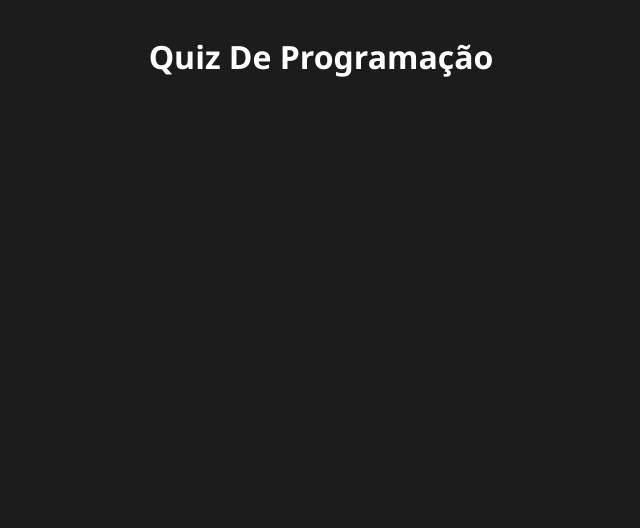
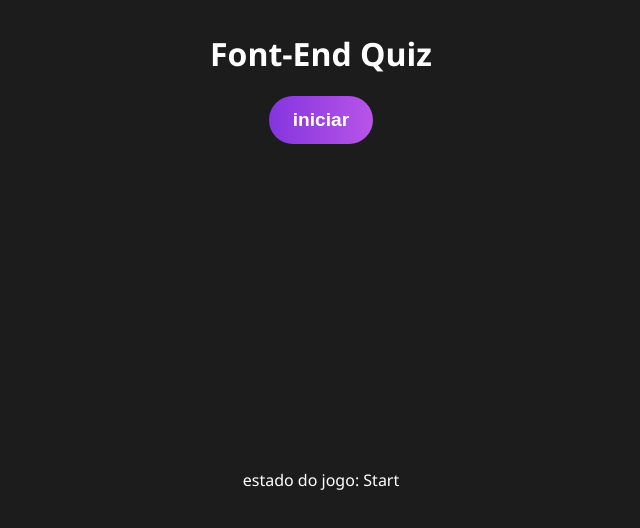
Before and after one commit to barbosadiego/quiz-vue, a Vue app: page / in a window 1280 px wide. Shown: the top 528 px of the page, without its empty margins (319-959 px from the left). Built offline with nearby package versions, Linux system fonts and the light colour scheme.

Commit message:
add mutation for playing stage

```diff
--- a/src/App.vue
+++ b/src/App.vue
@@ -1,17 +1,24 @@
 <template>
   <div id="app">
     <Welcome />
+    <main>
+      <Question v-if="$store.state.gameStage === 'Playing'"/>
+      <p>estado do jogo: {{$store.state.gameStage}}</p>
+    </main>
   </div>
 </template>
 
 <script>
 import Welcome from '@/components/QuizWelcome.vue';
+import Question from '@/components/QuizQuestion.vue';
 
 export default {
   name: 'App',
   components: {
     Welcome,
-  }
+    Question,
+  },
+
 }
 </script>
 
@@ -25,9 +32,32 @@ export default {
     background-color: $grey
     font-family: 'Segoe UI', Tahoma, Geneva, Verdana, sans-serif
     color: $white
+    margin: 0px
 
-  #app
-    display: flex
-    flex-direction: column
+    #app
+      display: flex
+      flex-direction: column
+      width: 100%
+      min-height: 100vh
+      gap: 1rem
+
+      button
+        font-weight: bold
+        cursor: pointer
+        font-size: 1.2rem
+        padding: 0.8rem 1.5rem
+        background: linear-gradient(90deg, rgba(132, 53, 222, 1) 0%, rgba(184, 84, 232, 1) 100%)
+        border-radius: 3rem
+        border: none
+        color: $white
+        &:hover
+          background: linear-gradient(90deg, rgba(184, 84, 232, 1) 0%, rgba(132, 53, 222, 1) 100%)
+
+    main
+      flex: 1
+      display: flex
+      flex-direction: column
+      justify-content: center
+      align-items: center
 
 </style>
--- a/src/components/QuizWelcome.vue
+++ b/src/components/QuizWelcome.vue
@@ -1,22 +1,33 @@
 <template>
-  <section class="welcome">
-    <h1>quiz de programação</h1>
-  </section>
+  <header class="welcome">
+    <h1>font-end quiz</h1>
+    <button v-if="$store.state.gameStage === 'Start'" @click="start">iniciar</button>
+  </header>
 </template>
 
 <script>
 export default {
   name: "WelcomeComponent",
+  methods: {
+    start(){
+      this.$store.commit('START_PLAYING')
+    }
+  }
 }
 </script>
 
 <style lang="sass" scoped>
 
   .welcome
+    display: flex
+    flex-direction: column
+    align-items: center
+
     h1
-      text-align: center
       text-transform: capitalize
       font-weight: bold
       font-size: 2rem
+      margin-top: 2rem
+
 
 </style>
--- a/src/store/index.js
+++ b/src/store/index.js
@@ -1,14 +1,24 @@
 import Vue from 'vue'
 import Vuex from 'vuex'
+import questions from '@/data/questions'
 
 Vue.use(Vuex)
+const stages = ["Start", "Category", "Playing", "End"]
 
 export default new Vuex.Store({
   state: {
+    gameStage: stages[0],
+    currentQuestion: 0,
+    answerSelect: null,
+    userScore: 0,
+    questions,
   },
   getters: {
   },
   mutations: {
+    START_PLAYING(){
+      this.state.gameStage = stages[2]
+    }
   },
   actions: {
   },
```
